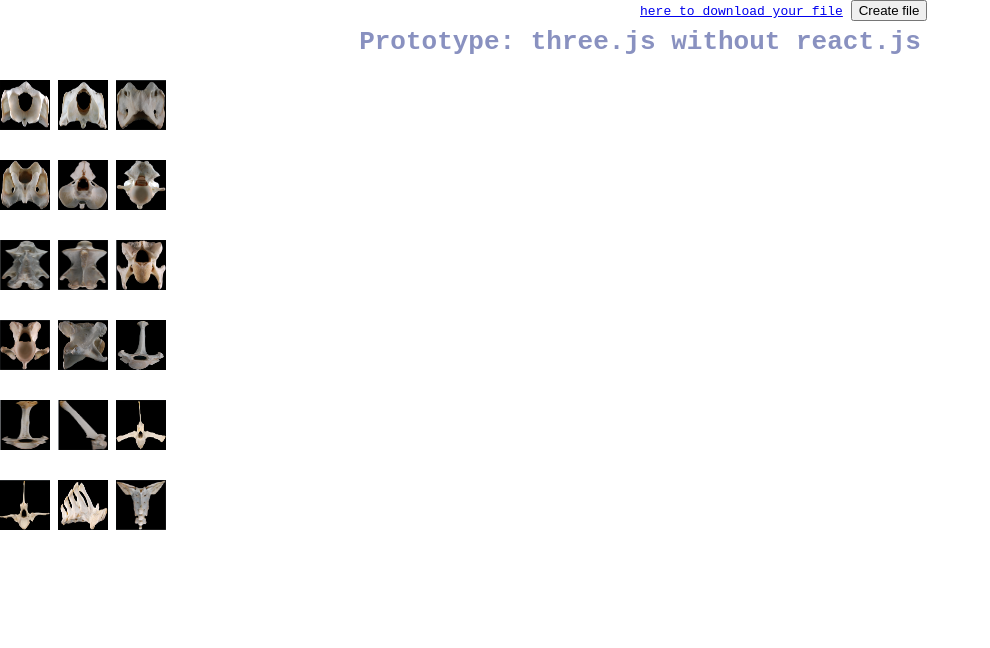
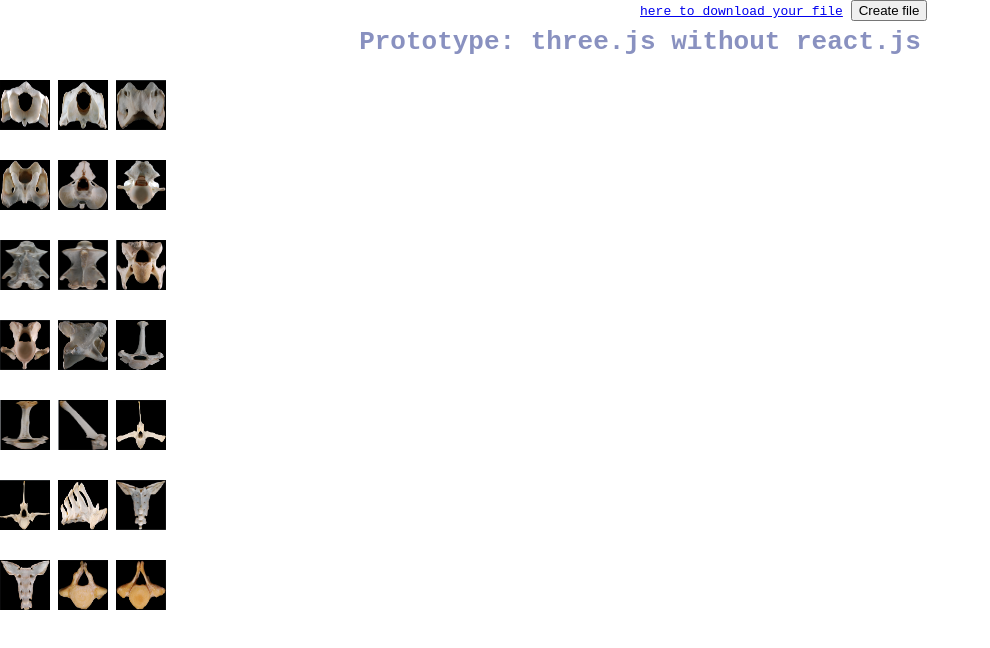
Before and after one commit to YoneMoreno/protoype-canvas, a plain HTML site: page my_nrrd_work.html in a window 1280 px wide. Shown: the top 648 px of the page, without its empty margins (0-990 px from the left). Drawn offline with nearby package versions, Linux system fonts and the light colour scheme; no server answers.

Commit message:
Sevent row

```diff
--- a/css/styles.css
+++ b/css/styles.css
@@ -44,6 +44,11 @@ body {
     left:0;
     top:60%;
 }
+.leftSeventhRow{
+    position:absolute;
+    left:0;
+    top:70%;
+}
 
 .column {
     float: left;
--- a/my_nrrd_work.html
+++ b/my_nrrd_work.html
@@ -80,6 +80,14 @@
         <a href="my_nrrd_work.html?originalImgPath=models/nrrd/columna18.nrrd&segmentedImgPath=models/nrrd/columnasegmentado18.nrrd"><img
                 src="models/png/columna18.png" width="50px" height="50px"/></a>
     </div>
+    <div class="leftSeventhRow">
+        <a href="my_nrrd_work.html?originalImgPath=models/nrrd/columna19.nrrd&segmentedImgPath=models/nrrd/columnasegmentado19.nrrd"><img
+                src="models/png/columna19.png" width="50px" height="50px"/></a>
+        <a href="my_nrrd_work.html?originalImgPath=models/nrrd/columna20.nrrd&segmentedImgPath=models/nrrd/columnasegmentado20.nrrd"><img
+                src="models/png/columna20.png" width="50px" height="50px"/></a>
+        <a href="my_nrrd_work.html?originalImgPath=models/nrrd/columna21.nrrd&segmentedImgPath=models/nrrd/columnasegmentado21.nrrd"><img
+                src="models/png/columna21.png" width="50px" height="50px"/></a>
+    </div>
 
     <a href="" id="a">
         here to download your file</a>
```
Also changed, not shown: models/png/columna19.PNG (added), models/png/columna20.PNG (added), models/png/columna21.PNG (added), 6 other files.
